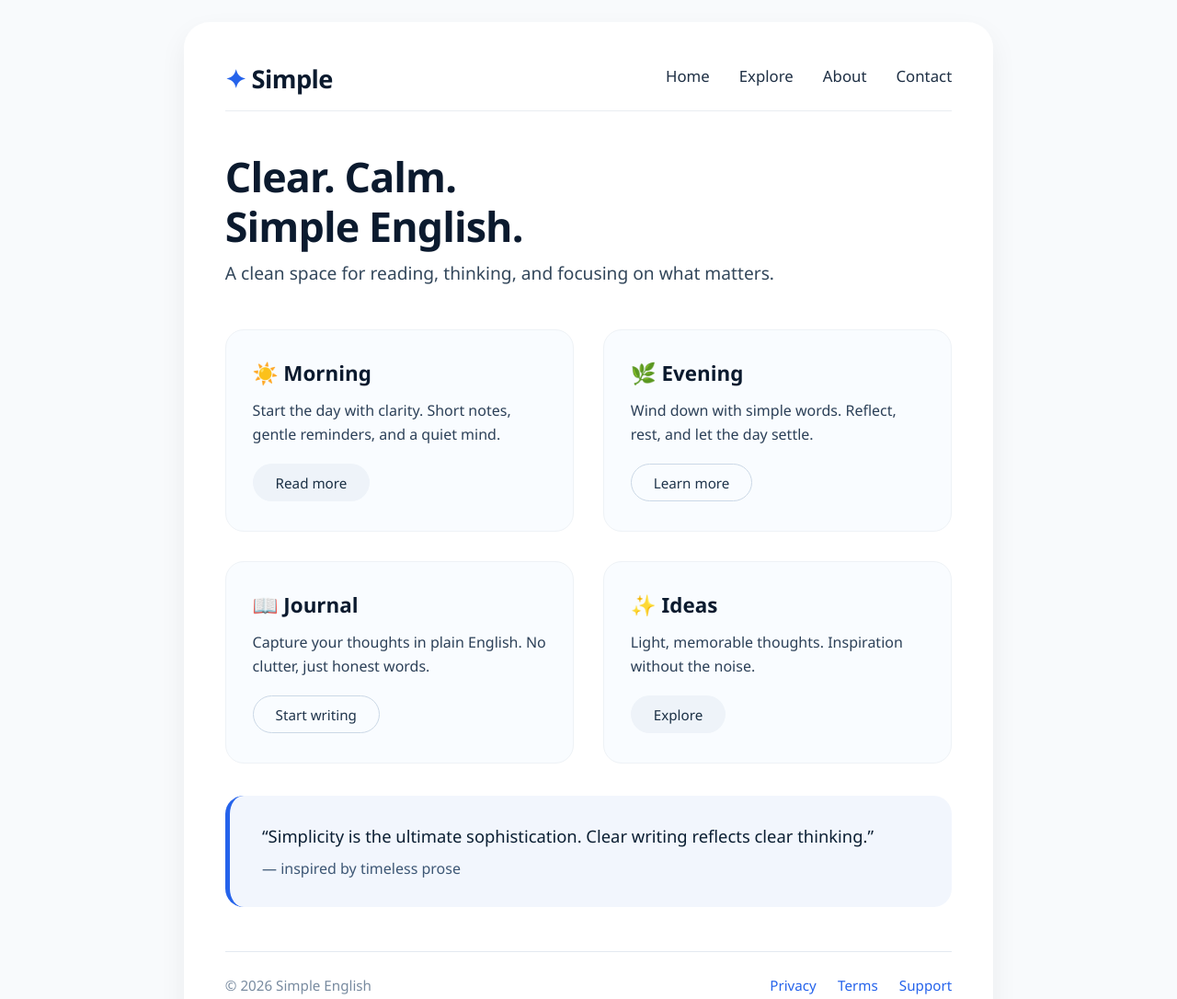
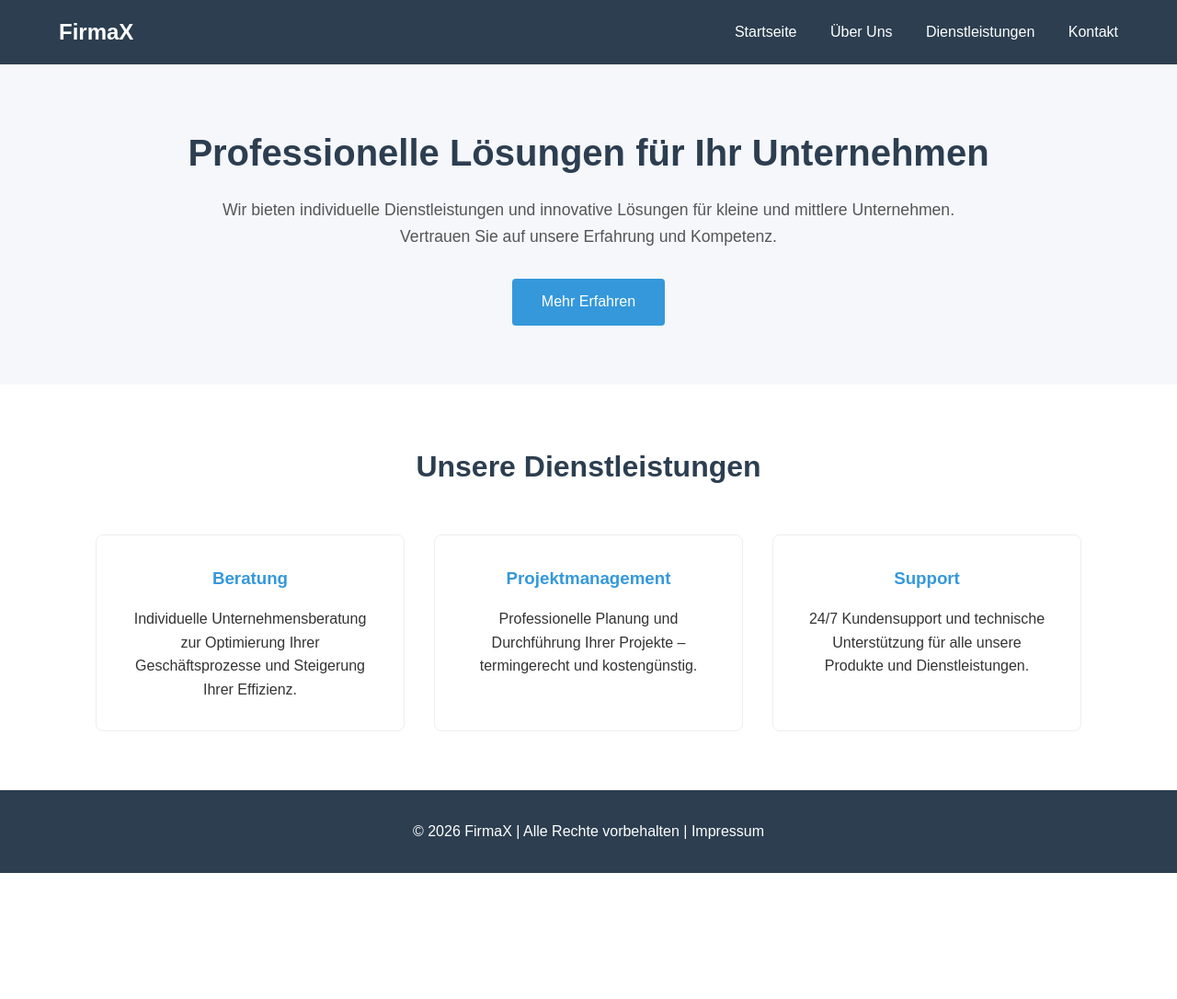
Before and after one commit to liveouo/ccccc, a website: page index.html in a window 1280 px wide. Shown: the whole page at 92% size. After the commit the page ends 949 px from the top, so only its background shows below. Drawn offline with Linux system fonts and the light colour scheme.

Commit message:
Update index.html

```diff
--- a/index.html
+++ b/index.html
@@ -1,336 +1,159 @@
 <!DOCTYPE html>
-<html lang="en">
+<html lang="de">
 <head>
     <meta charset="UTF-8">
     <meta name="viewport" content="width=device-width, initial-scale=1.0">
-  <title>Simple English Page</title>
-  <!-- Simple, clean, and responsive design -->
+    <title>Unternehmen | Startseite</title>
     <style>
-    /* Reset and base */
         * {
             margin: 0;
             padding: 0;
             box-sizing: border-box;
+            font-family: Arial, sans-serif;
         }
-
         body {
-      font-family: 'Segoe UI', Roboto, system-ui, -apple-system, sans-serif;
-      background: #f8fafc;
-      color: #0b1a2e;
+            color: #333;
             line-height: 1.6;
-      padding: 1.5rem;
-      min-height: 100vh;
-      display: flex;
-      flex-direction: column;
-      align-items: center;
         }
-
-    .page {
-      max-width: 880px;
-      width: 100%;
-      background: #ffffff;
-      border-radius: 28px;
-      box-shadow: 0 12px 30px rgba(0, 0, 0, 0.06);
-      padding: 2.5rem 2.8rem;
-      transition: all 0.15s ease;
+        /* 导航栏 */
+        nav {
+            background: #2c3e50;
+            padding: 1rem 5%;
         }
-
-    /* header / nav */
-    .top-bar {
+        .nav-container {
+            max-width: 1200px;
+            margin: 0 auto;
             display: flex;
             justify-content: space-between;
             align-items: center;
-      flex-wrap: wrap;
-      gap: 1rem 1.5rem;
-      margin-bottom: 2.8rem;
-      padding-bottom: 0.75rem;
-      border-bottom: 1px solid #e9edf2;
         }
-
         .logo {
-      font-size: 1.7rem;
-      font-weight: 600;
-      letter-spacing: -0.02em;
-      color: #0b1a2e;
+            color: #fff;
+            font-size: 1.5rem;
+            font-weight: bold;
+            text-decoration: none;
         }
-
-    .logo span {
-      color: #2563eb;
+        .nav-links a {
+            color: #fff;
+            text-decoration: none;
+            margin-left: 2rem;
+            transition: color 0.3s;
         }
-
-    .nav-links {
-      display: flex;
-      gap: 2rem;
-      font-weight: 450;
+        .nav-links a:hover {
+            color: #3498db;
         }
-
-    .nav-links a {
-      text-decoration: none;
-      color: #1e2f44;
-      font-size: 1.05rem;
-      transition: color 0.2s;
-      border-bottom: 2px solid transparent;
-      padding-bottom: 0.2rem;
-    }
-
-    .nav-links a:hover {
-      color: #2563eb;
-      border-bottom-color: #2563eb;
-    }
-
-    /* main heading */
+        /* 首页横幅 */
         .hero {
-      margin-bottom: 2.8rem;
-    }
-
-    .hero h1 {
-      font-size: 2.8rem;
-      font-weight: 600;
-      letter-spacing: -0.02em;
-      line-height: 1.2;
-      margin-bottom: 0.6rem;
-      color: #0b1a2e;
-    }
-
-    .hero p {
-      font-size: 1.2rem;
-      color: #33475b;
-      max-width: 85%;
-    }
-
-    /* cards / content grid */
-    .content-grid {
-      display: grid;
-      grid-template-columns: 1fr 1fr;
-      gap: 2rem 2rem;
-      margin: 2.8rem 0 2.2rem;
-    }
-
-    .card {
-      background: #f9fcff;
-      border-radius: 20px;
-      padding: 1.8rem 1.8rem 2rem;
-      border: 1px solid #eef2f6;
-      transition: box-shadow 0.2s, transform 0.15s;
-    }
-
-    .card:hover {
-      box-shadow: 0 8px 18px rgba(0, 20, 40, 0.05);
-      transform: translateY(-3px);
-      border-color: #d6e0eb;
-    }
-
-    .card h3 {
-      font-size: 1.4rem;
-      font-weight: 600;
-      margin-bottom: 0.65rem;
-      color: #0b1a2e;
-    }
-
-    .card p {
-      color: #2c4058;
-      margin-bottom: 1.2rem;
-      font-size: 1rem;
-    }
-
-    .card .btn {
-      display: inline-block;
-      background: #eef3f9;
-      color: #1a2f44;
-      padding: 0.45rem 1.5rem;
-      border-radius: 40px;
-      font-weight: 500;
-      font-size: 0.95rem;
-      text-decoration: none;
-      transition: background 0.2s, color 0.2s;
-      border: 1px solid transparent;
-    }
-
-    .card .btn:hover {
-      background: #2563eb;
-      color: white;
-      border-color: #2563eb;
-    }
-
-    .card .btn-outline {
-      background: transparent;
-      border: 1px solid #cbd8e6;
-      color: #1f344b;
-    }
-
-    .card .btn-outline:hover {
-      background: #2563eb;
-      border-color: #2563eb;
-      color: white;
-    }
-
-    /* extra section – quote or highlight */
-    .highlight {
-      background: #f2f6fd;
-      border-radius: 20px;
-      padding: 1.8rem 2.2rem;
-      margin: 2.2rem 0 1.8rem;
-      border-left: 5px solid #2563eb;
-    }
-
-    .highlight p {
-      font-size: 1.15rem;
-      font-weight: 400;
-      color: #0b1f33;
-    }
-
-    .highlight cite {
-      display: block;
-      margin-top: 0.5rem;
-      font-style: normal;
-      font-weight: 450;
-      color: #3d5775;
-      font-size: 1rem;
-    }
-
-    /* footer */
-    .footer {
-      margin-top: 3rem;
-      padding-top: 1.5rem;
-      border-top: 1px solid #e3e9f0;
-      display: flex;
-      justify-content: space-between;
-      flex-wrap: wrap;
-      gap: 1rem 0.5rem;
-      font-size: 0.95rem;
-      color: #4a637f;
-    }
-
-    .footer a {
-      color: #2563eb;
-      text-decoration: none;
-      margin-left: 1.2rem;
-    }
-
-    .footer a:hover {
-      text-decoration: underline;
-    }
-
-    .footer .copy {
-      opacity: 0.75;
-    }
-
-    /* responsive */
-    @media (max-width: 680px) {
-      .page {
-        padding: 1.8rem 1.5rem;
-      }
-
-      .hero h1 {
-        font-size: 2.2rem;
-      }
-
-      .hero p {
-        font-size: 1rem;
-        max-width: 100%;
-      }
-
-      .content-grid {
-        grid-template-columns: 1fr;
-        gap: 1.5rem;
-      }
-
-      .top-bar {
-        flex-direction: column;
-        align-items: start;
-        gap: 0.75rem;
-      }
-
-      .nav-links {
-        gap: 1.5rem;
-        flex-wrap: wrap;
-      }
-
-      .footer {
-        flex-direction: column;
-        align-items: start;
-        gap: 0.6rem;
-      }
-
-      .footer a {
-        margin-left: 0;
-        margin-right: 1.2rem;
-      }
-    }
-
-    @media (max-width: 420px) {
-      .page {
-        padding: 1.2rem 1rem;
+            background: #f5f7fa;
+            padding: 4rem 5%;
+            text-align: center;
         }
         .hero h1 {
-        font-size: 1.9rem;
+            font-size: 2.5rem;
+            margin-bottom: 1rem;
+            color: #2c3e50;
         }
+        .hero p {
+            max-width: 800px;
+            margin: 0 auto 2rem;
+            font-size: 1.1rem;
+            color: #555;
+        }
+        .btn {
+            display: inline-block;
+            background: #3498db;
+            color: #fff;
+            padding: 0.8rem 2rem;
+            border-radius: 4px;
+            text-decoration: none;
+            transition: background 0.3s;
+        }
+        .btn:hover {
+            background: #2980b9;
+        }
+        /* 服务模块 */
+        .services {
+            max-width: 1200px;
+            margin: 4rem auto;
+            padding: 0 5%;
+            text-align: center;
+        }
+        .services h2 {
+            font-size: 2rem;
+            margin-bottom: 3rem;
+            color: #2c3e50;
+        }
+        .service-list {
+            display: grid;
+            grid-template-columns: repeat(auto-fit, minmax(280px, 1fr));
+            gap: 2rem;
+        }
+        .service-item {
+            padding: 2rem;
+            border: 1px solid #eee;
+            border-radius: 8px;
+            transition: box-shadow 0.3s;
+        }
+        .service-item:hover {
+            box-shadow: 0 0 15px rgba(0,0,0,0.1);
+        }
+        .service-item h3 {
+            margin-bottom: 1rem;
+            color: #3498db;
+        }
+        /* 页脚 */
+        footer {
+            background: #2c3e50;
+            color: #fff;
+            text-align: center;
+            padding: 2rem 5%;
+            margin-top: 2rem;
         }
     </style>
 </head>
 <body>
-  <div class="page">
-    <!-- header / navigation -->
-    <header class="top-bar">
-      <div class="logo"><span>✦</span> Simple</div>
-      <nav class="nav-links">
-        <a href="#">Home</a>
-        <a href="#">Explore</a>
-        <a href="#">About</a>
-        <a href="#">Contact</a>
+    <!-- 导航栏 -->
+    <nav>
+        <div class="nav-container">
+            <a href="#" class="logo">FirmaX</a>
+            <div class="nav-links">
+                <a href="#">Startseite</a>
+                <a href="#">Über Uns</a>
+                <a href="#">Dienstleistungen</a>
+                <a href="#">Kontakt</a>
+            </div>
+        </div>
     </nav>
-    </header>
 
-    <!-- main hero -->
+    <!-- 首页横幅 -->
     <section class="hero">
-      <h1>Clear. Calm. <br>Simple English.</h1>
-      <p>A clean space for reading, thinking, and focusing on what matters.</p>
+        <h1>Professionelle Lösungen für Ihr Unternehmen</h1>
+        <p>Wir bieten individuelle Dienstleistungen und innovative Lösungen für kleine und mittlere Unternehmen. Vertrauen Sie auf unsere Erfahrung und Kompetenz.</p>
+        <a href="#" class="btn">Mehr Erfahren</a>
     </section>
 
-    <!-- two columns: content cards -->
-    <div class="content-grid">
-      <article class="card">
-        <h3>☀️ Morning</h3>
-        <p>Start the day with clarity. Short notes, gentle reminders, and a quiet mind.</p>
-        <a href="#" class="btn">Read more</a>
-      </article>
+    <!-- 服务介绍 -->
+    <section class="services">
+        <h2>Unsere Dienstleistungen</h2>
+        <div class="service-list">
+            <div class="service-item">
+                <h3>Beratung</h3>
+                <p>Individuelle Unternehmensberatung zur Optimierung Ihrer Geschäftsprozesse und Steigerung Ihrer Effizienz.</p>
+            </div>
+            <div class="service-item">
+                <h3>Projektmanagement</h3>
+                <p>Professionelle Planung und Durchführung Ihrer Projekte – termingerecht und kostengünstig.</p>
+            </div>
+            <div class="service-item">
+                <h3>Support</h3>
+                <p>24/7 Kundensupport und technische Unterstützung für alle unsere Produkte und Dienstleistungen.</p>
+            </div>
+        </div>
+    </section>
 
-      <article class="card">
-        <h3>🌿 Evening</h3>
-        <p>Wind down with simple words. Reflect, rest, and let the day settle.</p>
-        <a href="#" class="btn btn-outline">Learn more</a>
-      </article>
-
-      <article class="card">
-        <h3>📖 Journal</h3>
-        <p>Capture your thoughts in plain English. No clutter, just honest words.</p>
-        <a href="#" class="btn btn-outline">Start writing</a>
-      </article>
-
-      <article class="card">
-        <h3>✨ Ideas</h3>
-        <p>Light, memorable thoughts. Inspiration without the noise.</p>
-        <a href="#" class="btn">Explore</a>
-      </article>
-    </div>
-
-    <!-- highlight / quote block -->
-    <div class="highlight">
-      <p>“Simplicity is the ultimate sophistication. Clear writing reflects clear thinking.”</p>
-      <cite>— inspired by timeless prose</cite>
-    </div>
-
-    <!-- footer -->
-    <footer class="footer">
-      <div class="copy">
-        © 2026 Simple English
-      </div>
-      <div>
-        <a href="#">Privacy</a>
-        <a href="#">Terms</a>
-        <a href="#">Support</a>
-      </div>
+    <!-- 页脚 -->
+    <footer>
+        <p>&copy; 2026 FirmaX | Alle Rechte vorbehalten | Impressum</p>
     </footer>
-  </div>
 </body>
 </html>
```
Lines whose indentation alone changed are shown as unchanged.
